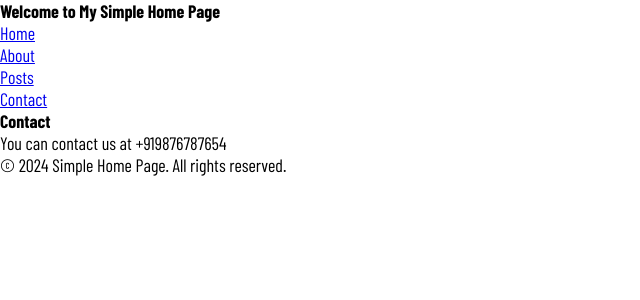
After one commit to mchinmayarao/PACEWISDOM-PRACTICE.github.io, a Django app: page /contact/ in a window 1280 px wide. The commit adds this page. Shown: the top 300 px of the page, without its empty margins (0-640 px from the left). Run offline with Django 5.2, Linux system fonts and the light colour scheme; style sheets or scripts are compiled from the project's sources; some web fonts are replaced.

Commit message:
Added the contact page

```diff
--- a/Django/project1/project1/urls.py
+++ b/Django/project1/project1/urls.py
@@ -23,5 +23,6 @@ urlpatterns = [
     path("admin/", admin.site.urls),
     path("",views.home),
     path("about/",views.about),
+    path('contact/',views.contact),
     path("posts/",include('posts.urls'))
 ]
--- a/Django/project1/project1/views.py
+++ b/Django/project1/project1/views.py
@@ -7,3 +7,6 @@ def home(request):
 
 def about(request):
     return render(request, 'about.html')
+
+def contact(request):
+    return render(request, 'contact.html')
--- /dev/null
+++ b/Django/project1/templates/contact.html
@@ -0,0 +1,10 @@
+{% extends "layout.html" %}
+
+{% block title %}Contact{% endblock title %}
+
+{% block content %}
+    <section>
+        <h2>Contact</h2>
+        <p>You can contact us at +919876787654</p>
+    </section>
+{% endblock content %}
--- a/Django/project1/templates/layout.html
+++ b/Django/project1/templates/layout.html
@@ -20,7 +20,7 @@
             <li><a href="/">Home</a></li>
             <li><a href="/about">About</a></li>
             <li><a href="/posts">Posts</a></li>
-            <li><a href="#">Contact</a></li>
+            <li><a href="/contact">Contact</a></li>
         </ul>
     </nav>
 
```
